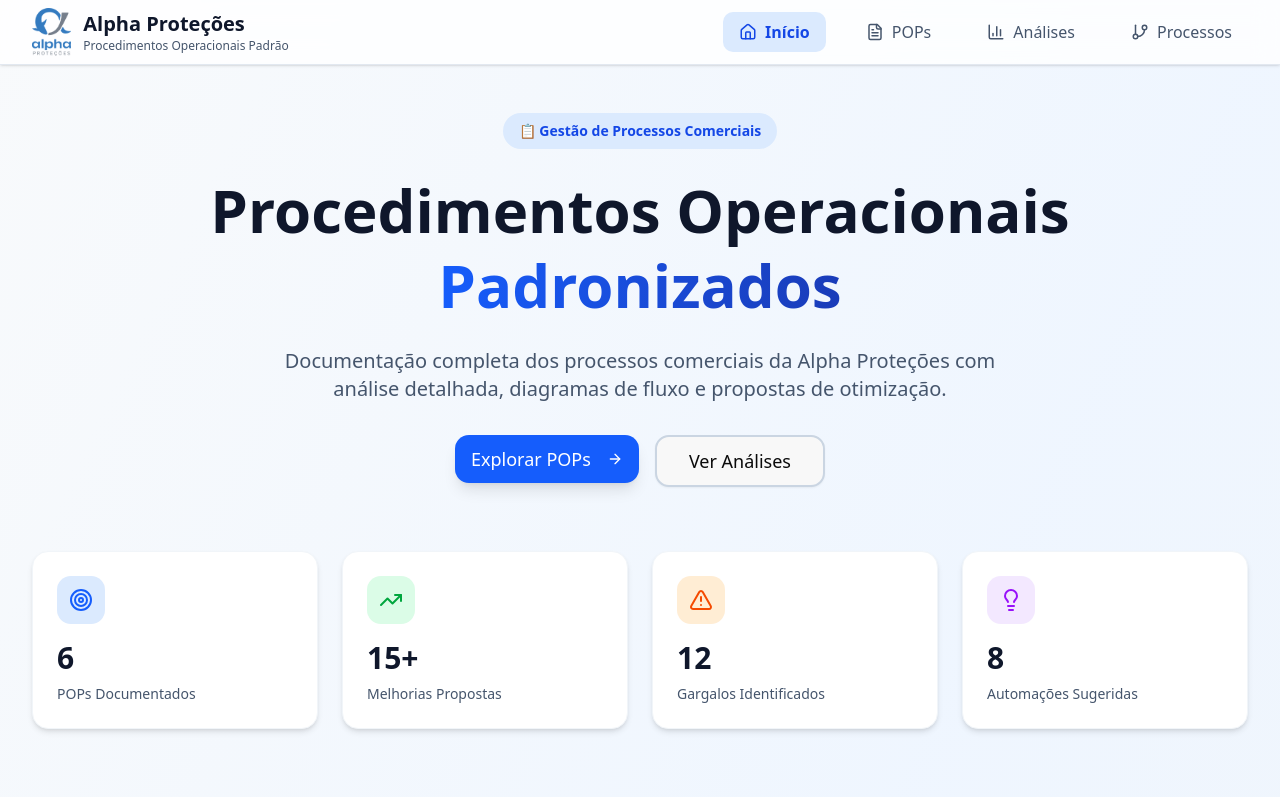
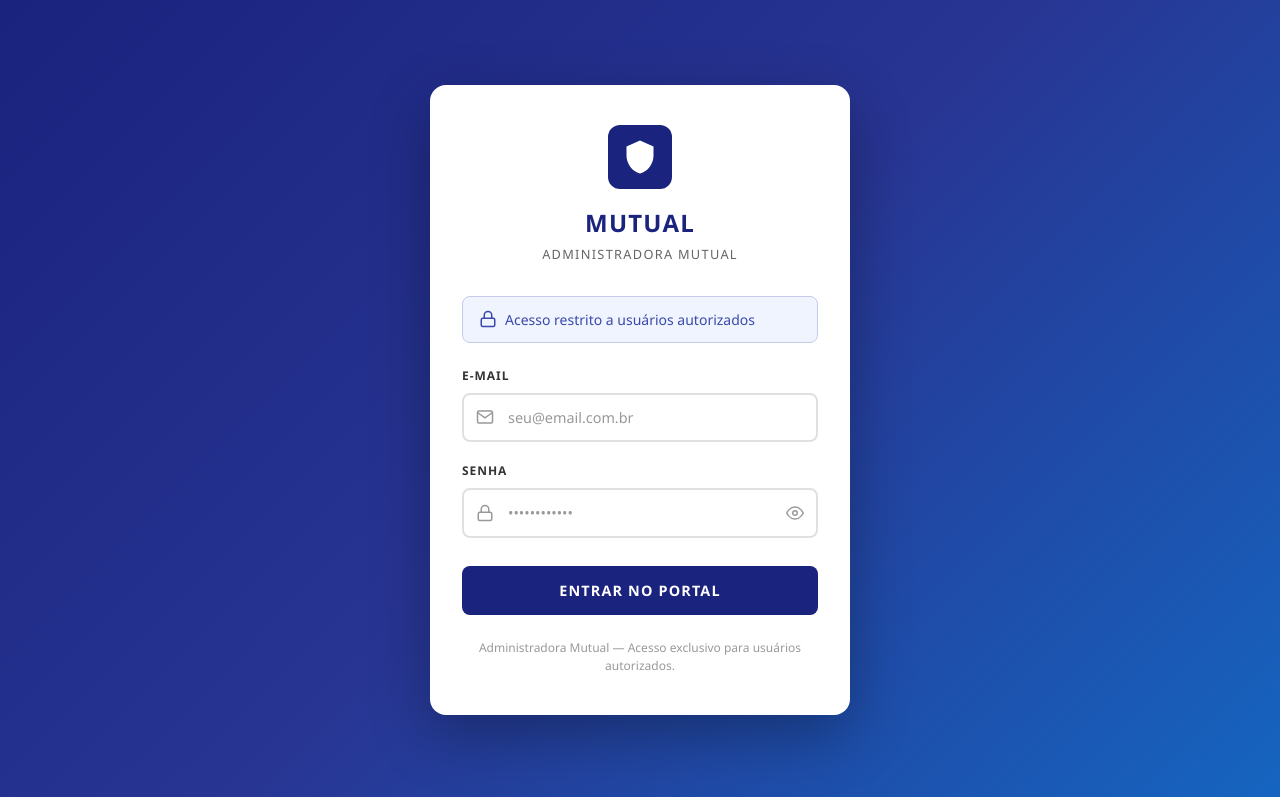
Before and after one commit to alessandro2401/comercial-alpha-pops, a React (Vite) app: page / in a window 1280 px wide. Shown: the top 797 px of the page. Built offline with nearby package versions, Linux system fonts and the light colour scheme.

Commit message:
feat: autenticação por login - acesso restrito aos 3 usuários autorizados

```diff
--- a/src/App.jsx
+++ b/src/App.jsx
@@ -3,7 +3,8 @@ import { FileText, Home, BarChart3, GitBranch, Menu, X } from 'lucide-react'
 import { Button } from '@/components/ui/button.jsx'
 import HomePage from './components/HomePage.jsx'
 import POPDetail from './components/POPDetail.jsx'
-// Autenticação removida - Acesso livre
+import { AuthProvider, useAuth } from './contexts/AuthContext.jsx'
+import Login from './components/Login.jsx'
 import './App.css'
 
 const pops = [
@@ -71,8 +72,16 @@ const pops = [
 
 function App() {
   return (
-    <AppContent />
+    <AuthProvider>
+      <ProtectedContent />
+    </AuthProvider>
   )
+}
+
+function ProtectedContent() {
+  const { isAuthenticated } = useAuth()
+  if (!isAuthenticated) return <Login />
+  return <AppContent />
 }
 
 function AppContent() {
--- a/src/components/Login.jsx
+++ b/src/components/Login.jsx
@@ -1,86 +1,104 @@
 import { useState } from 'react';
-import { useNavigate } from 'react-router-dom';
 import { useAuth } from '../contexts/AuthContext';
 
 const Login = () => {
+  const { login } = useAuth();
+  const [email, setEmail] = useState('');
+  const [password, setPassword] = useState('');
+  const [showPassword, setShowPassword] = useState(false);
   const [error, setError] = useState('');
   const [loading, setLoading] = useState(false);
-  const { signInWithGoogle } = useAuth();
-  const navigate = useNavigate();
 
-  const handleGoogleSignIn = async () => {
-    try {
-      setError('');
-      setLoading(true);
-
-      const { authorized } = await signInWithGoogle();
-
-      if (authorized) {
-        navigate('/sistemas-internos');
-      } else {
-        navigate('/aguardando-aprovacao');
-      }
-    } catch (error) {
-      console.error('Erro no login:', error);
-      setError('Falha ao fazer login. Por favor, tente novamente.');
-    } finally {
-      setLoading(false);
+  const handleSubmit = async (e) => {
+    e.preventDefault();
+    setError('');
+    setLoading(true);
+    await new Promise(r => setTimeout(r, 400));
+    const result = login(email.trim(), password);
+    if (!result.success) {
+      setError(result.message || 'E-mail ou senha incorretos.');
     }
+    setLoading(false);
   };
 
   return (
-    <div className="min-h-screen flex items-center justify-center bg-gradient-to-br from-blue-50 to-blue-100">
-      <div className="max-w-md w-full bg-white rounded-lg shadow-xl p-8">
-        <div className="text-center mb-8">
-          <h1 className="text-3xl font-bold text-gray-900 mb-2">
-            Sistemas Internos
-          </h1>
-          <p className="text-gray-600">
+    <div style={{
+      minHeight: '100vh',
+      background: 'linear-gradient(135deg, #1a237e 0%, #283593 50%, #1565c0 100%)',
+      display: 'flex', alignItems: 'center', justifyContent: 'center',
+      padding: '1rem', fontFamily: "'Segoe UI', Tahoma, Geneva, Verdana, sans-serif",
+    }}>
+      <div style={{
+        background: 'white', borderRadius: '16px', padding: '2.5rem 2rem',
+        width: '100%', maxWidth: '420px', boxShadow: '0 20px 60px rgba(0,0,0,0.3)',
+      }}>
+        <div style={{ textAlign: 'center', marginBottom: '2rem' }}>
+          <div style={{
+            width: '64px', height: '64px', background: '#1a237e', borderRadius: '12px',
+            display: 'inline-flex', alignItems: 'center', justifyContent: 'center', marginBottom: '1rem',
+          }}>
+            <svg viewBox="0 0 24 24" width="36" height="36" fill="white">
+              <path d="M12 1L3 5v6c0 5.55 3.84 10.74 9 12 5.16-1.26 9-6.45 9-12V5l-9-4z"/>
+            </svg>
+          </div>
+          <h1 style={{ fontSize: '1.5rem', fontWeight: 700, color: '#1a237e', letterSpacing: '0.05em', margin: 0 }}>MUTUAL</h1>
+          <p style={{ fontSize: '0.8rem', color: '#666', letterSpacing: '0.1em', textTransform: 'uppercase', marginTop: '0.25rem' }}>
             Administradora Mutual
           </p>
         </div>
-
-        <div className="space-y-4">
-          <button
-            onClick={handleGoogleSignIn}
-            disabled={loading}
-            className="w-full flex items-center justify-center gap-3 bg-white border-2 border-gray-300 rounded-lg px-6 py-3 text-gray-700 font-semibold hover:bg-gray-50 hover:border-gray-400 transition-all duration-200 disabled:opacity-50 disabled:cursor-not-allowed"
-          >
-            <svg className="w-5 h-5" viewBox="0 0 24 24">
-              <path
-                fill="#4285F4"
-                d="M22.56 12.25c0-.78-.07-1.53-.2-2.25H12v4.26h5.92c-.26 1.37-1.04 2.53-2.21 3.31v2.77h3.57c2.08-1.92 3.28-4.74 3.28-8.09z"
-              />
-              <path
-                fill="#34A853"
-                d="M12 23c2.97 0 5.46-.98 7.28-2.66l-3.57-2.77c-.98.66-2.23 1.06-3.71 1.06-2.86 0-5.29-1.93-6.16-4.53H2.18v2.84C3.99 20.53 7.7 23 12 23z"
-              />
-              <path
-                fill="#FBBC05"
-                d="M5.84 14.09c-.22-.66-.35-1.36-.35-2.09s.13-1.43.35-2.09V7.07H2.18C1.43 8.55 1 10.22 1 12s.43 3.45 1.18 4.93l2.85-2.22.81-.62z"
-              />
-              <path
-                fill="#EA4335"
-                d="M12 5.38c1.62 0 3.06.56 4.21 1.64l3.15-3.15C17.45 2.09 14.97 1 12 1 7.7 1 3.99 3.47 2.18 7.07l3.66 2.84c.87-2.6 3.3-4.53 6.16-4.53z"
-              />
-            </svg>
-            {loading ? 'Entrando...' : 'Entrar com Google'}
+        <div style={{
+          display: 'flex', alignItems: 'center', gap: '0.5rem',
+          background: '#f0f4ff', border: '1px solid #c5cae9', borderRadius: '8px',
+          padding: '0.75rem 1rem', marginBottom: '1.5rem', fontSize: '0.875rem', color: '#3949ab', fontWeight: 500,
+        }}>
+          <svg viewBox="0 0 24 24" width="18" height="18" fill="none" stroke="currentColor" strokeWidth="2">
+            <rect x="3" y="11" width="18" height="11" rx="2" ry="2"/>
+            <path d="M7 11V7a5 5 0 0 1 10 0v4"/>
+          </svg>
+          Acesso restrito a usuários autorizados
+        </div>
+        <form onSubmit={handleSubmit}>
+          <div style={{ marginBottom: '1.25rem' }}>
+            <label style={{ display: 'block', fontSize: '0.75rem', fontWeight: 700, color: '#333', letterSpacing: '0.08em', textTransform: 'uppercase', marginBottom: '0.5rem' }}>E-mail</label>
+            <div style={{ position: 'relative', display: 'flex', alignItems: 'center' }}>
+              <svg style={{ position: 'absolute', left: '0.875rem', color: '#999' }} viewBox="0 0 24 24" width="18" height="18" fill="none" stroke="currentColor" strokeWidth="2">
+                <path d="M4 4h16c1.1 0 2 .9 2 2v12c0 1.1-.9 2-2 2H4c-1.1 0-2-.9-2-2V6c0-1.1.9-2 2-2z"/>
+                <polyline points="22,6 12,13 2,6"/>
+              </svg>
+              <input type="email" value={email} onChange={e => setEmail(e.target.value)} placeholder="seu@email.com.br" required
+                style={{ width: '100%', padding: '0.75rem 0.875rem 0.75rem 2.75rem', border: '2px solid #e0e0e0', borderRadius: '8px', fontSize: '0.9rem', color: '#333', outline: 'none' }} />
+            </div>
+          </div>
+          <div style={{ marginBottom: '1.25rem' }}>
+            <label style={{ display: 'block', fontSize: '0.75rem', fontWeight: 700, color: '#333', letterSpacing: '0.08em', textTransform: 'uppercase', marginBottom: '0.5rem' }}>Senha</label>
+            <div style={{ position: 'relative', display: 'flex', alignItems: 'center' }}>
+              <svg style={{ position: 'absolute', left: '0.875rem', color: '#999' }} viewBox="0 0 24 24" width="18" height="18" fill="none" stroke="currentColor" strokeWidth="2">
+                <rect x="3" y="11" width="18" height="11" rx="2" ry="2"/>
+                <path d="M7 11V7a5 5 0 0 1 10 0v4"/>
+              </svg>
+              <input type={showPassword ? 'text' : 'password'} value={password} onChange={e => setPassword(e.target.value)} placeholder="••••••••••••" required
+                style={{ width: '100%', padding: '0.75rem 2.75rem 0.75rem 2.75rem', border: '2px solid #e0e0e0', borderRadius: '8px', fontSize: '0.9rem', color: '#333', outline: 'none' }} />
+              <button type="button" onClick={() => setShowPassword(!showPassword)}
+                style={{ position: 'absolute', right: '0.875rem', background: 'none', border: 'none', cursor: 'pointer', color: '#999', padding: 0, display: 'flex' }}>
+                <svg viewBox="0 0 24 24" width="18" height="18" fill="none" stroke="currentColor" strokeWidth="2">
+                  <path d="M1 12s4-8 11-8 11 8 11 8-4 8-11 8-11-8-11-8z"/><circle cx="12" cy="12" r="3"/>
+                </svg>
+              </button>
+            </div>
+          </div>
+          <button type="submit" disabled={loading}
+            style={{ width: '100%', padding: '0.875rem', background: loading ? '#9fa8da' : '#1a237e', color: 'white', border: 'none', borderRadius: '8px', fontSize: '0.9rem', fontWeight: 700, letterSpacing: '0.08em', textTransform: 'uppercase', cursor: loading ? 'not-allowed' : 'pointer', marginTop: '0.5rem' }}>
+            {loading ? 'Verificando...' : 'Entrar no Portal'}
           </button>
-
           {error && (
-            <div className="bg-red-50 border border-red-200 text-red-700 px-4 py-3 rounded-lg text-sm">
+            <div style={{ background: '#ffebee', border: '1px solid #ef9a9a', borderRadius: '8px', padding: '0.75rem 1rem', color: '#c62828', fontSize: '0.85rem', marginTop: '1rem', textAlign: 'center' }}>
               {error}
             </div>
           )}
-        </div>
-
-        <div className="mt-8 pt-6 border-t border-gray-200">
-          <p className="text-sm text-gray-500 text-center">
-            Acesso restrito a usuários autorizados.
-            <br />
-            Caso não tenha acesso, entre em contato com o administrador.
-          </p>
-        </div>
+        </form>
+        <p style={{ textAlign: 'center', fontSize: '0.75rem', color: '#999', marginTop: '1.5rem' }}>
+          Administradora Mutual — Acesso exclusivo para usuários autorizados.
+        </p>
       </div>
     </div>
   );
```
Also changed, not shown: src/contexts/AuthContext.jsx (+45 -135 lines).
